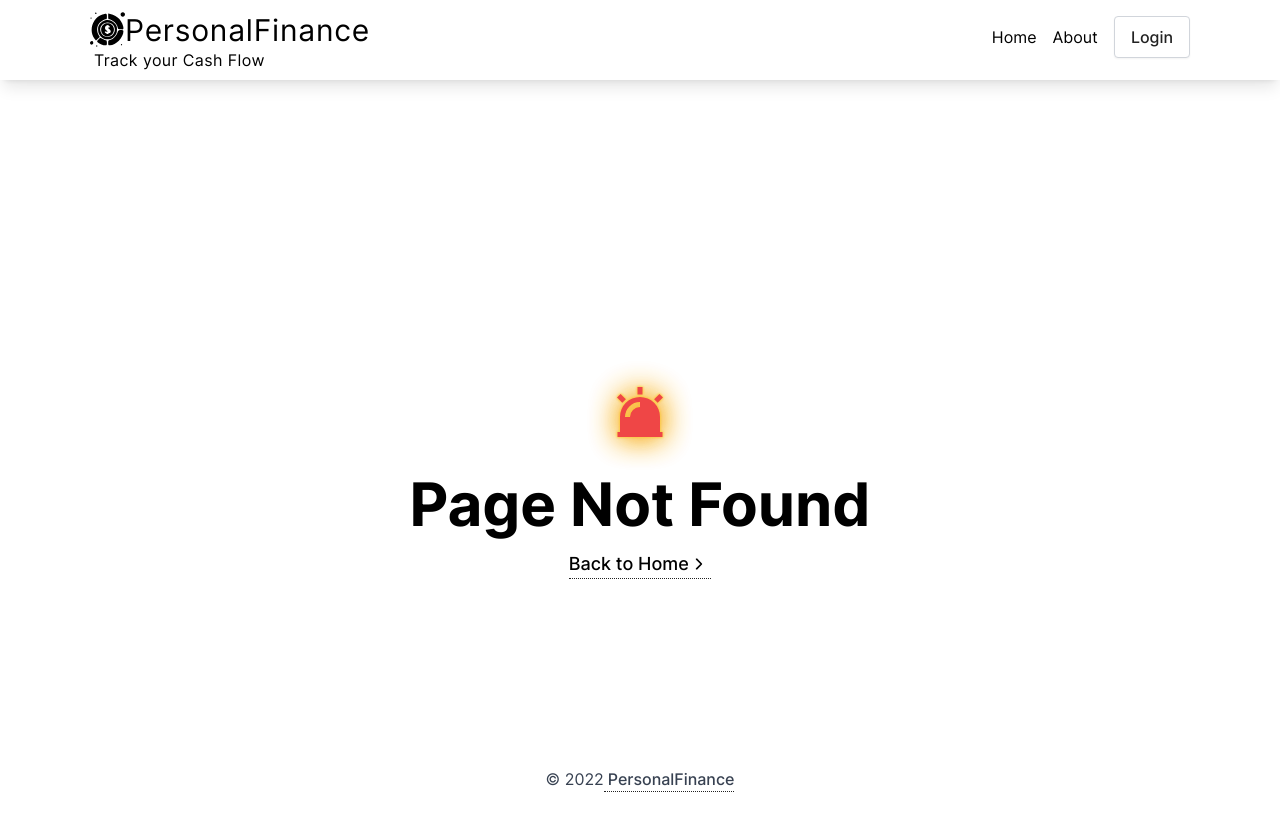
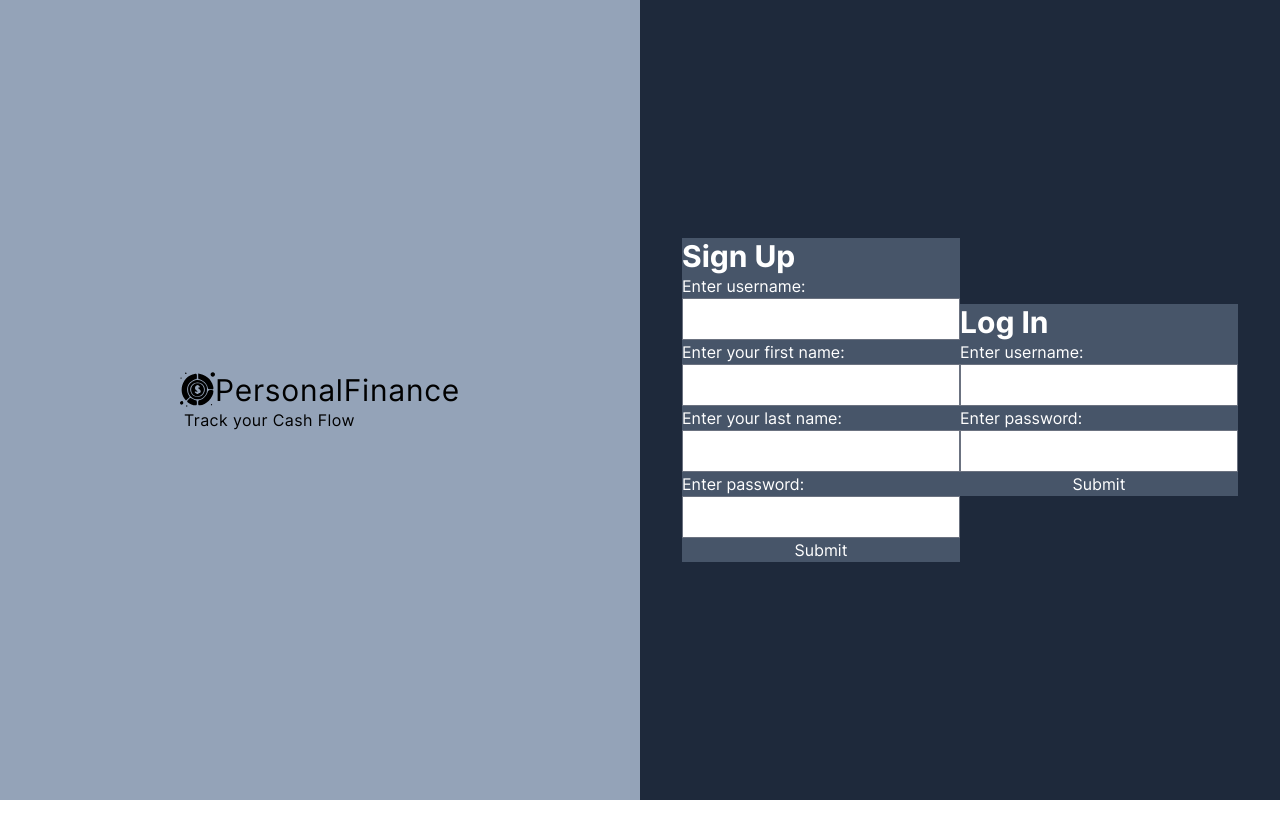
Before and after one commit to kalinchenko23/personal_finance_tracker, a Next.js app in the folder client/: page /login in a window 1280 px wide. Before the commit this address had no page. Shown: the top 838 px of the page. After the commit the page ends 800 px from the top, so only its background shows below. Built offline with nearby package versions, Linux system fonts and the light colour scheme.

Commit message:
LoginForm styles

```diff
--- /dev/null
+++ b/client/src/pages/login.tsx
@@ -0,0 +1,53 @@
+import React from 'react';
+import Logo from '@/components/Logo'
+
+
+
+
+const LoginPage = () => {
+  return (
+    <div className='flex'>
+        <section className='h-screen w-[50%] bg-slate-400 flex justify-center items-center'>
+            <Logo/>
+        </section>
+        <section className='h-screen w-[50%] bg-slate-800 flex justify-center items-center'>
+
+            <form className='flex flex-col text-white bg-slate-600'>
+                <h2>Sign Up</h2>
+                <label className='flex-col'>
+                    Enter username:
+                </label>
+                <input type='text' name='user_name' className='text-dark'/>
+
+                <label className='flex-col'>
+                    Enter your first name:
+                </label>
+                <input type='text' name='first_name' className='text-dark'/>
+
+                <label className='flex-col'>
+                    Enter your last name:
+                </label>
+                    <input type='text' name='last_name' className='text-dark'/>
+
+                <label className='flex-col'>
+                    Enter password:
+                </label>
+                <input type='password' name='password' className='text-dark'/>
+                <button type='submit'>Submit</button>
+            </form>
+
+            <form className='flex flex-col text-white bg-slate-600'>
+                <h2>Log In</h2>
+                <label className='flex-col'> Enter username:</label>
+                <input type='text' name='username' className='text-dark'/>
+
+                <label className='flex-col'> Enter password: </label>
+                <input type='password' name='password' className='text-dark'/>
+                <button type='submit'>Submit</button>
+            </form>
+        </section>
+    </div>
+  )
+};
+
+export default LoginPage;
```
